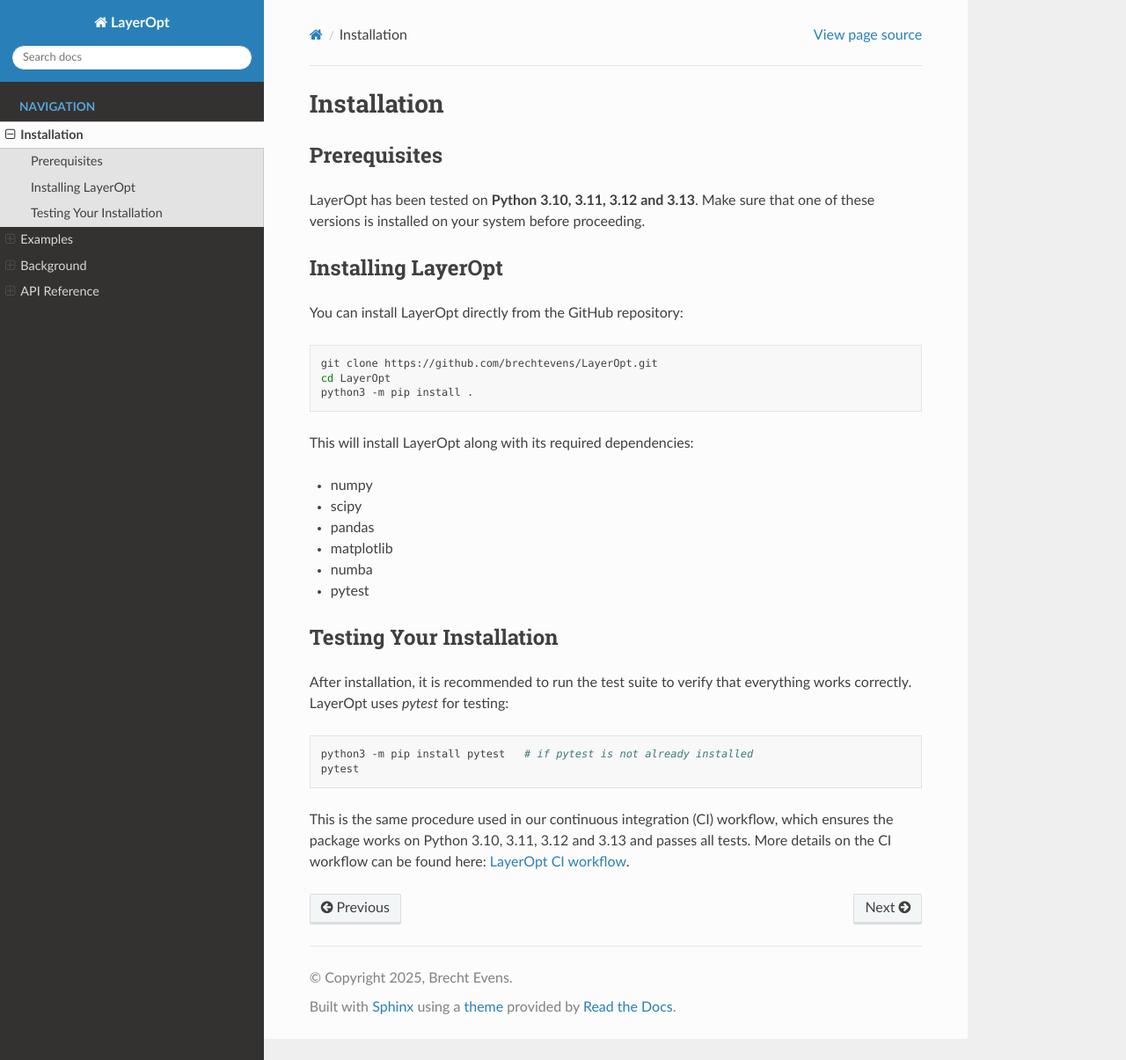
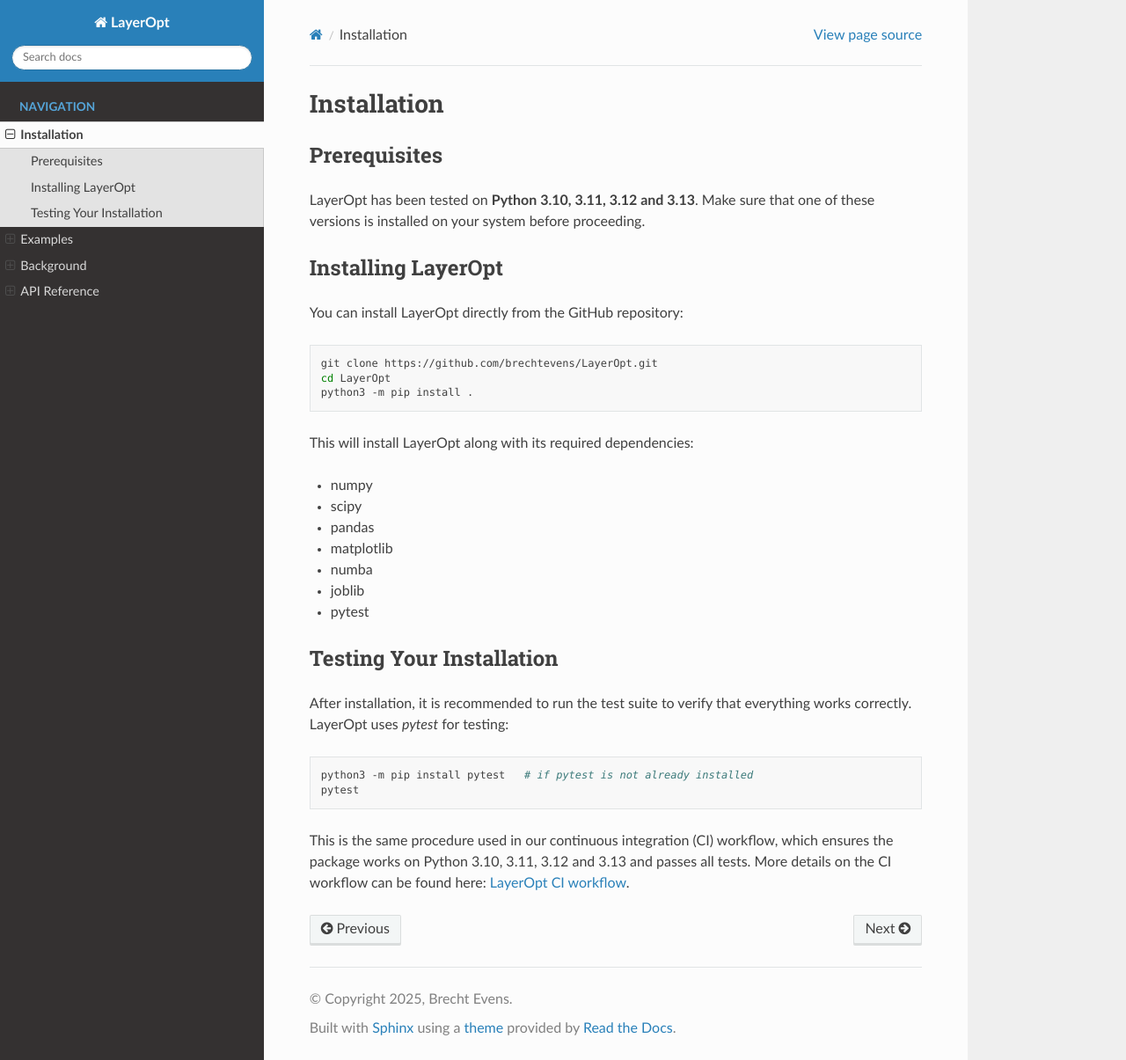
Before and after one commit to brechtevens/LayerOpt, a Sphinx documentation site: the page built from docs/installation.rst, in a window 1280 px wide and 1205 px high. Shown: the whole window at 88% size. Built offline with Sphinx 7.4.7 and the Read the Docs theme 3.1.0, drawn with Linux system fonts in a browser that asks for light colours.

Commit message:
Added joblib dependency to installation instructions

```diff
--- a/docs/installation.rst
+++ b/docs/installation.rst
@@ -24,6 +24,7 @@
 - pandas
 - matplotlib
 - numba
+- joblib
 - pytest
 
 Testing Your Installation
```
